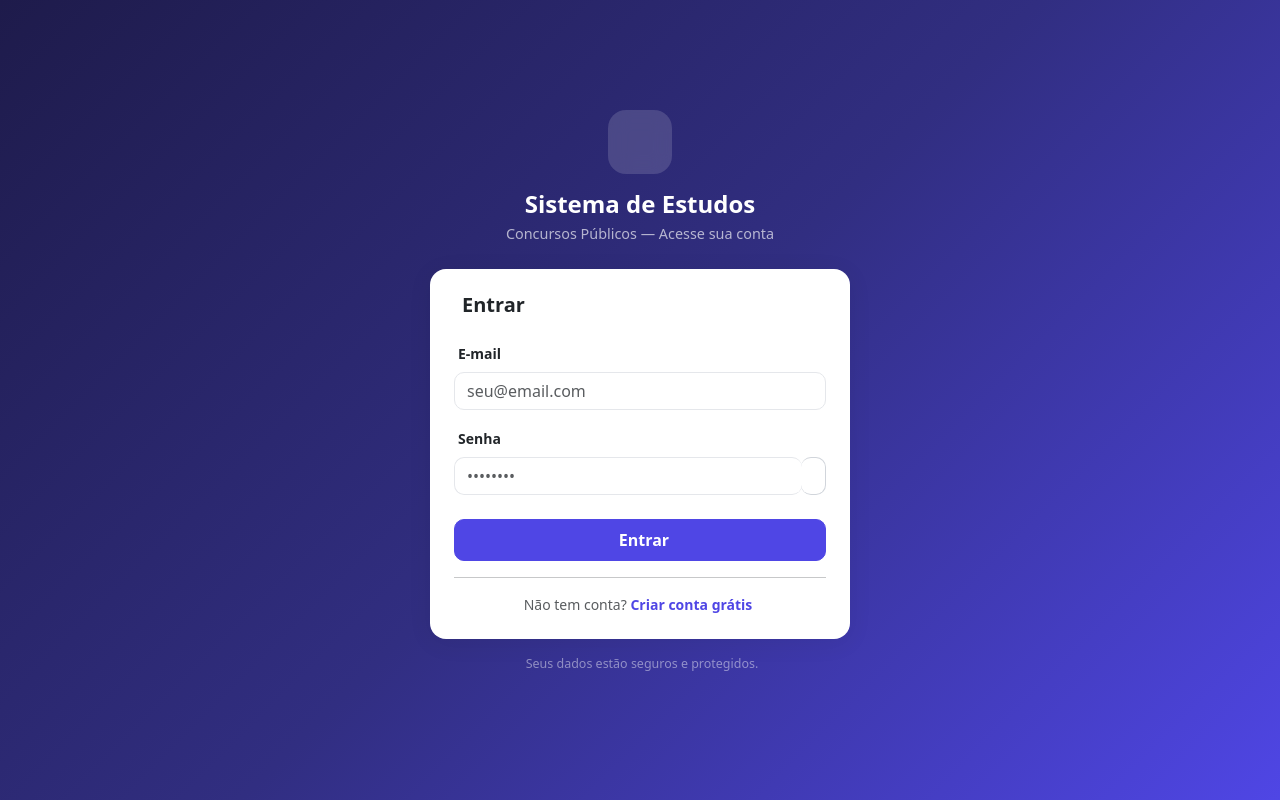
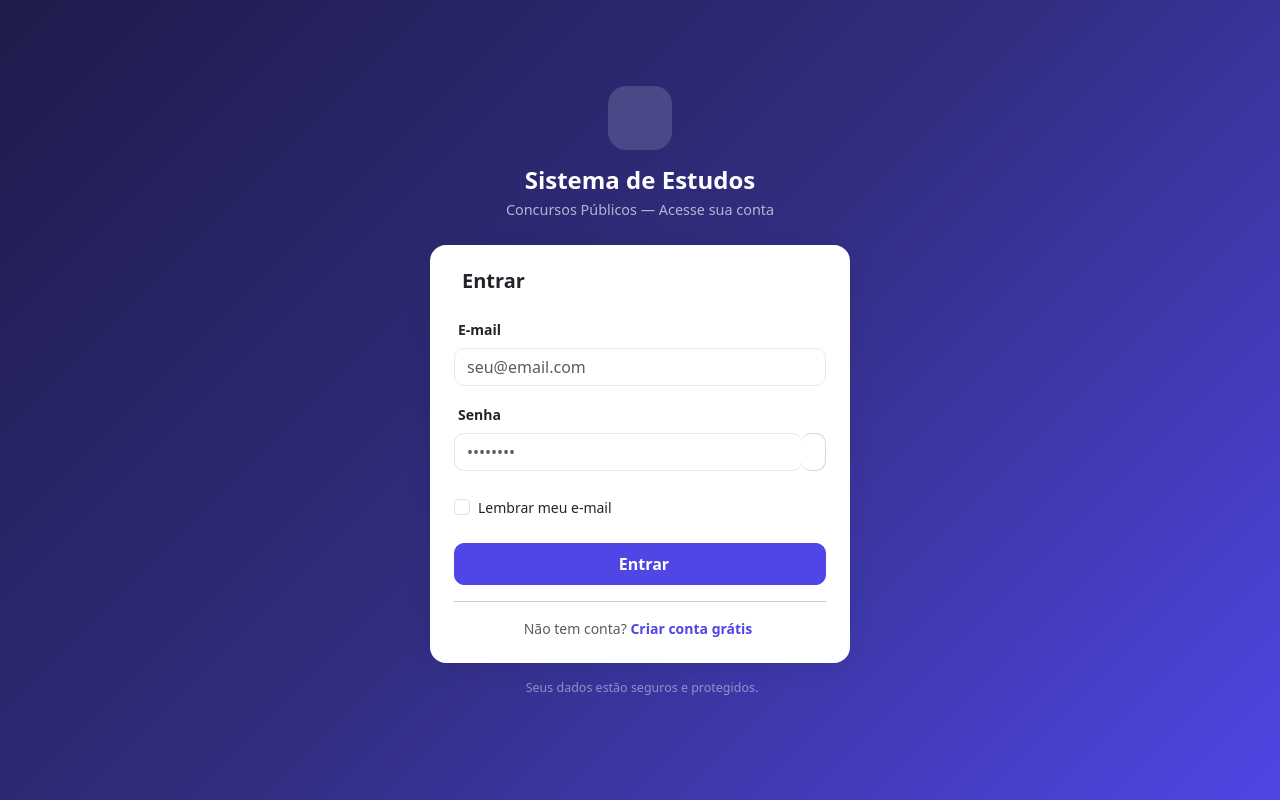
Before and after one commit to Lucasrx6/sistemaestudos, a Next.js app: page /login in a window 1280 px wide. Built offline with nearby package versions, Linux system fonts and the light colour scheme; no server answers.

Commit message:
Completo o sistema de questões

```diff
--- a/app/(public)/login/page.tsx
+++ b/app/(public)/login/page.tsx
@@ -1,17 +1,37 @@
 'use client';
 
-import { FormEvent, useState } from 'react';
+import { FormEvent, useEffect, useState } from 'react';
 import Link from 'next/link';
 import { useRouter } from 'next/navigation';
 import { getSupabaseClient } from '@/lib/supabase/client';
+
+const SAVED_EMAIL_KEY = 'sistemaprova:saved_email';
 
 export default function LoginPage() {
   const router = useRouter();
   const [email, setEmail] = useState('');
   const [password, setPassword] = useState('');
   const [showPass, setShowPass] = useState(false);
+  const [lembrar, setLembrar] = useState(false);
   const [error, setError] = useState<string | null>(null);
-  const [loading, setLoading] = useState(false);
+  const [loading, setLoading] = useState(true); // true enquanto verifica sessão existente
+
+  // Verifica sessão ativa e pré-preenche email salvo
+  useEffect(() => {
+    const supabase = getSupabaseClient();
+    supabase.auth.getSession().then(({ data }) => {
+      if (data.session) {
+        router.replace('/dashboard');
+        return;
+      }
+      const savedEmail = localStorage.getItem(SAVED_EMAIL_KEY);
+      if (savedEmail) {
+        setEmail(savedEmail);
+        setLembrar(true);
+      }
+      setLoading(false);
+    });
+  }, [router]);
 
   async function handleSubmit(event: FormEvent<HTMLFormElement>) {
     event.preventDefault();
@@ -21,7 +41,23 @@ export default function LoginPage() {
     const { error } = await supabase.auth.signInWithPassword({ email, password });
     setLoading(false);
     if (error) { setError(error.message); return; }
+    if (lembrar) {
+      localStorage.setItem(SAVED_EMAIL_KEY, email);
+    } else {
+      localStorage.removeItem(SAVED_EMAIL_KEY);
+    }
     router.push('/dashboard');
+  }
+
+  if (loading) {
+    return (
+      <main style={{ minHeight: '100vh', background: 'linear-gradient(135deg, #1e1b4b 0%, #312e81 50%, #4f46e5 100%)', display: 'flex', alignItems: 'center', justifyContent: 'center' }}>
+        <div className="text-center text-white">
+          <div className="spinner-border mb-3" role="status" />
+          <p style={{ opacity: 0.7 }}>Verificando sessão...</p>
+        </div>
+      </main>
+    );
   }
 
   return (
@@ -90,6 +126,21 @@ export default function LoginPage() {
                 </div>
               </div>
 
+              <div className="d-flex justify-content-between align-items-center mb-4">
+                <div className="form-check mb-0">
+                  <input
+                    className="form-check-input"
+                    type="checkbox"
+                    id="lembrar"
+                    checked={lembrar}
+                    onChange={(e) => setLembrar(e.target.checked)}
+                  />
+                  <label className="form-check-label small" htmlFor="lembrar">
+                    Lembrar meu e-mail
+                  </label>
+                </div>
+              </div>
+
               {error && (
                 <div className="alert alert-danger d-flex align-items-center gap-2 mb-3">
                   <i className="fas fa-exclamation-circle" /> {error}
```
Also changed, not shown: app/(auth)/estudar/page.tsx (+7 -3 lines).
